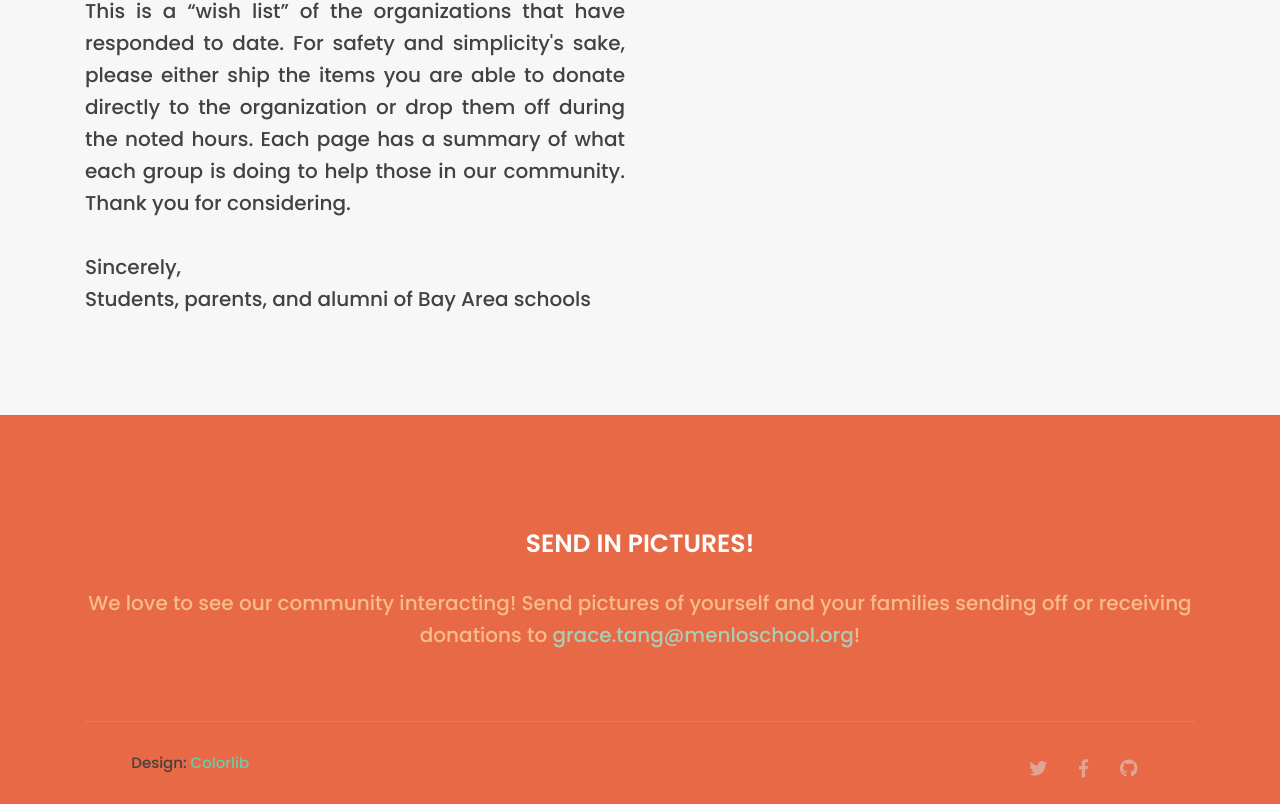
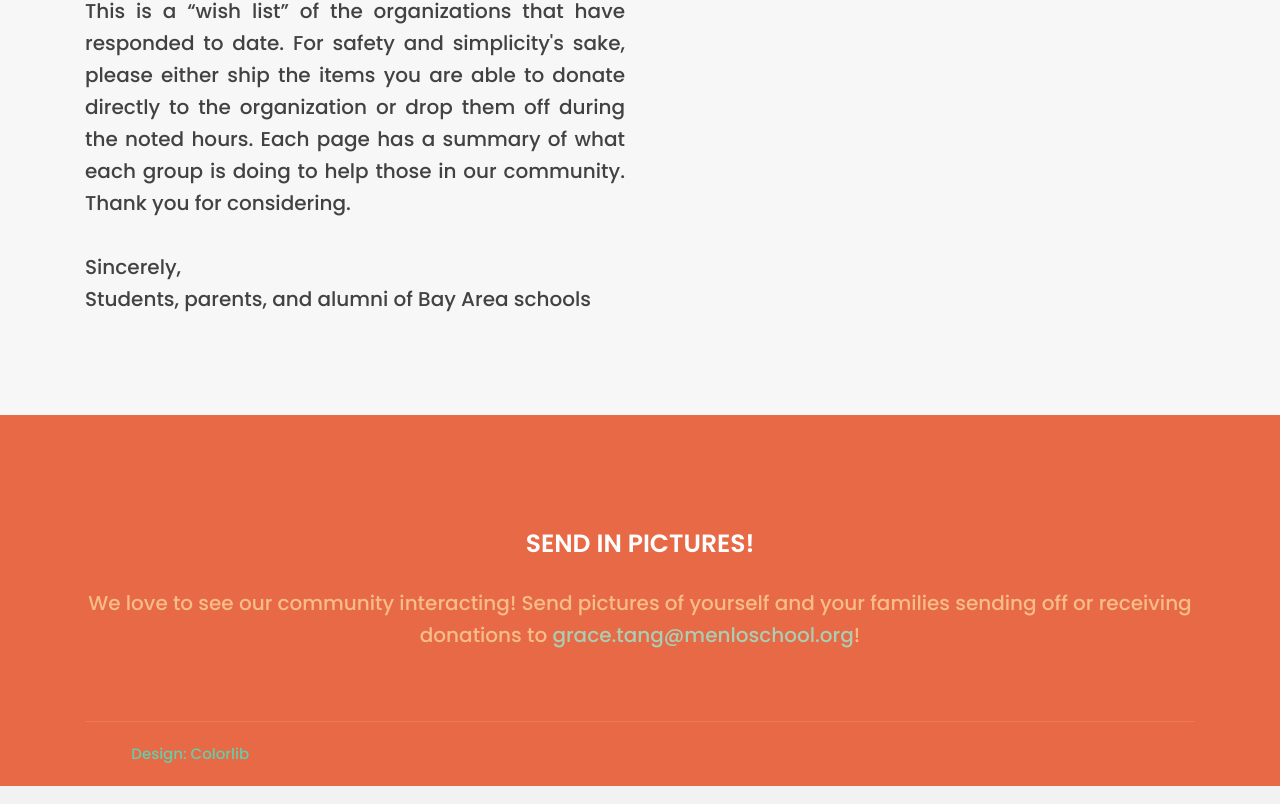
Before and after one commit to gractang/menlo-community-outreach, a plain HTML site: page index.html in a window 1280 px wide. Shown: the part 1204-2008 px from the top of the page. Drawn offline with Linux system fonts and the light colour scheme.

Commit message:
changed footer-- changed colors, commented out links for now

```diff
--- a/index.html
+++ b/index.html
@@ -117,12 +117,14 @@
             <div class="row align-items-center">
               <div class="col-lg-6 col-md-6 col-sm-6 footer-text m-0 text-center text-lg-left" style = "font-size: 15px;">
                 <!-- Link back to Colorlib can't be removed. Template is licensed under CC BY 3.0. -->
-                Design: <a href="https://colorlib.com" target="_blank">Colorlib</a></div>
-              <div class="col-lg-6 col-md-6 col-sm-6 footer-social text-center text-lg-right">
+                <a href="https://colorlib.com" target="_blank">Design: Colorlib</a>
+              </div>
+
+              <!-- <div class="col-lg-6 col-md-6 col-sm-6 footer-social text-center text-lg-right">
                 <a href="https://twitter.com"><i class="fab fa-twitter"></i></a>
                 <a href="https://facebook.com"><i class="fab fa-facebook-f"></i></a>
                 <a href="https://github.com/gractang/menlo-community-outreach"><i class="fab fa-github"></i></a>
-              </div>
+              </div> -->
             </div>
           </div>
         </div>
```
Also changed, not shown: contact.html (+3 -3 lines), donate.html (+3 -3 lines), eastbay.html (+3 -3 lines), peninsula.html (+3 -3 lines), request.html (+3 -3 lines), sanfrancisco.html (+3 -3 lines), southbay.html (+3 -3 lines).
